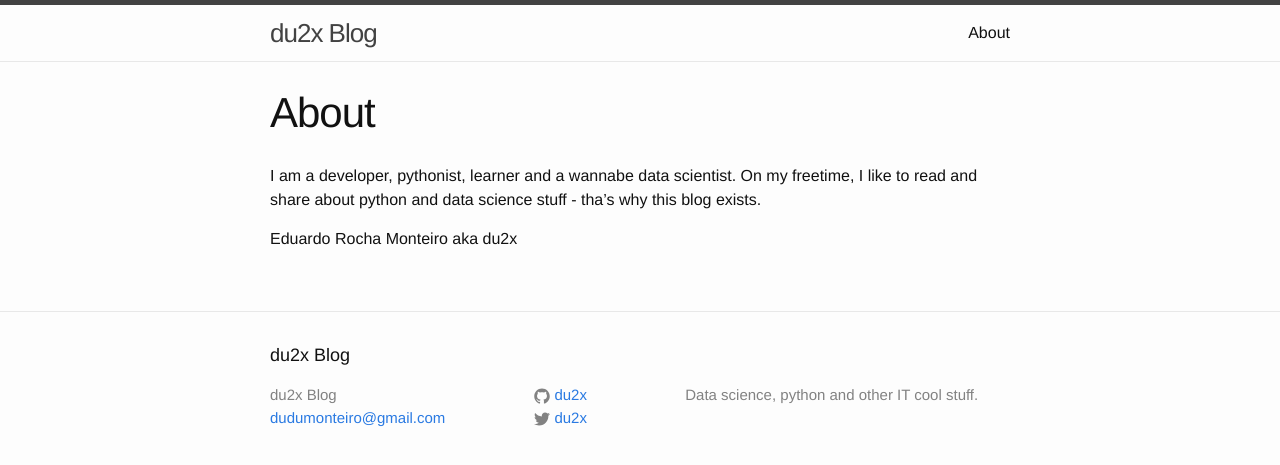
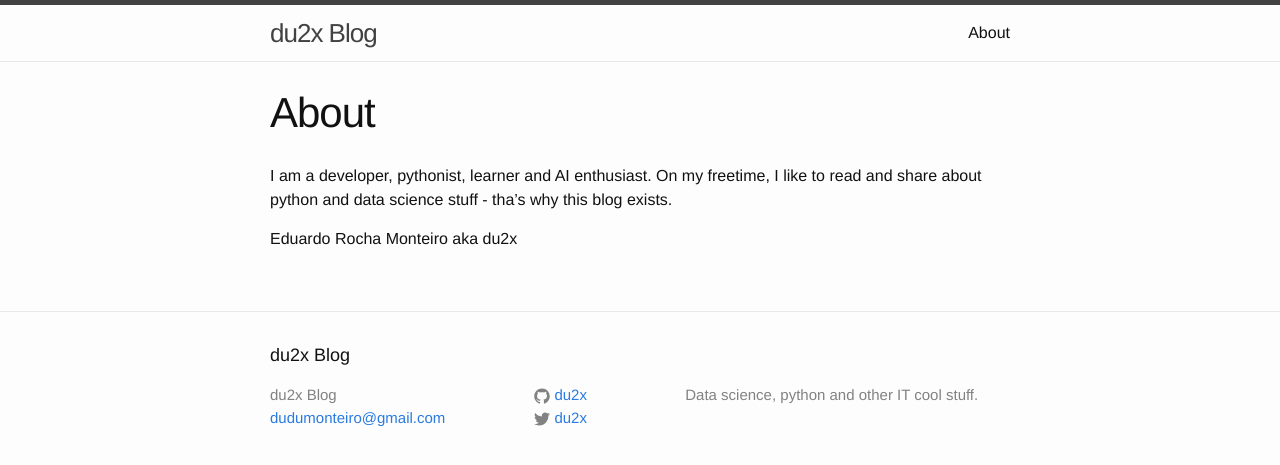
Before and after one commit to du2x/du2x.github.io, a Jekyll site: the page built from about.md, in a window 1280 px wide. Shown: the top 465 px of the page. Built offline with Jekyll 4.4.1, drawn with Linux system fonts in a browser that asks for light colours.

Commit message:
about update

```diff
--- a/about.md
+++ b/about.md
@@ -4,7 +4,7 @@ title: About
 permalink: /about/
 ---
 
-I am a developer, pythonist, learner and a wannabe data scientist.
+I am a developer, pythonist, learner and AI enthusiast.
 On my freetime, I like to read and share about python and data science stuff - tha's why this blog exists.
 
 Eduardo Rocha Monteiro aka du2x
```
